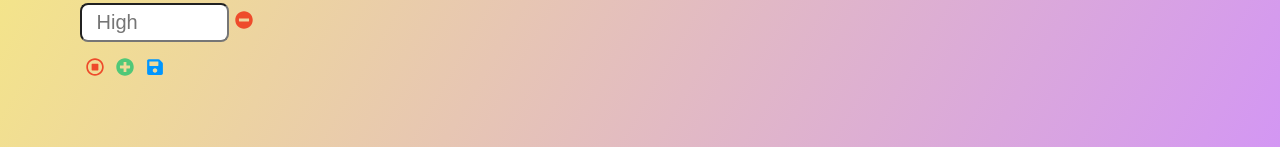
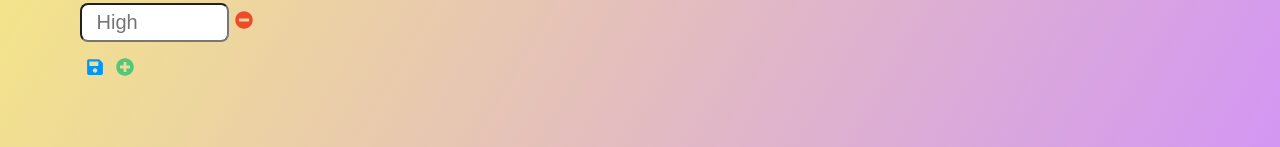
Before and after one commit to sttanminh/emotionmonitor-dashboard, a Next.js app: page /config in a window 1280 px wide. Both pictures are taken after a click on the button 210 px from the left and 242 px from the top of the page. Shown: the part 384-531 px from the top of the page. Built offline with nearby package versions, Linux system fonts and the light colour scheme.

Commit message:
functionality: level renaming

```diff
--- a/components/metricsSetting/metricsSetting.tsx
+++ b/components/metricsSetting/metricsSetting.tsx
@@ -24,16 +24,17 @@ interface MetricsSettingProps {
     onAddLevelButtonClick: () => void
     // onDeleteLevelButtonClick needs levelIndex so it can pass to deleteLevel in config.tsx
     onDeleteLevelButtonClick: (levelIndex: number) => void
+    onLevelLabelChange: (levelIndex: number, updatedLvLabel: string) => void
 }
 
-const MetricsSetting: React.FC<MetricsSettingProps> = ({ metric, index, onDeleteButtonClick, onAddLevelButtonClick, onDeleteLevelButtonClick}) => {
+const MetricsSetting: React.FC<MetricsSettingProps> = ({ metric, index, onDeleteButtonClick, onAddLevelButtonClick, onDeleteLevelButtonClick, onLevelLabelChange}) => {
     const [isEditing, setIsEditing] = useState(false);
 
     const editButtonClick = () => {
         setIsEditing(true);
     }
 
-    const cancelButtonClick = () => {
+    const saveButtonClick = () => {
         setIsEditing(false);
     }
 
@@ -52,6 +53,12 @@ const MetricsSetting: React.FC<MetricsSettingProps> = ({ metric, index, onDelete
     // deleteLevelButtonClick get the levelIndex, pass it to onDeleteLevelButtonClick(), which is then pass to deleteLevel in config.tsx
     const deleteLevelButtonClick = (levelIndex: number) => {
         onDeleteLevelButtonClick(levelIndex);
+    }
+
+    // handleLevelChange called onLevelLabelChange(), which called updateLvLabel in config.tsx
+    const handleLevelChange = (levelIndex: number, event: React.ChangeEvent<HTMLInputElement>) => {
+        const updatedLvLabel = event.target.value;
+        onLevelLabelChange(levelIndex, updatedLvLabel);
     }
 
     return (
@@ -77,7 +84,7 @@ const MetricsSetting: React.FC<MetricsSettingProps> = ({ metric, index, onDelete
                             {isEditing ? (
                                 // if the user is in editing mode display the level as textboxs and allow removing level
                                 <div>
-                                    <input className={styles.textBox} type="text" placeholder={level.levelLabel} />
+                                    <input className={styles.textBox} onChange={(event) => handleLevelChange(index, event)} type="text" placeholder={level.levelLabel} />
                                     <button onClick={() => deleteLevelButtonClick(index)} className={styles.button}>
                                         <FaMinusCircle size={18} style={{ color: "#EE4B2B", marginTop: "10px" }} />
                                     </button>
@@ -94,14 +101,11 @@ const MetricsSetting: React.FC<MetricsSettingProps> = ({ metric, index, onDelete
                 // add a Save, Add and Cancel button if the user is in editing mode
                 isEditing &&
                 <div>
-                    <button onClick={cancelButtonClick} className={styles.button}>
-                        <FaRegStopCircle size={18} style={{ color: "#EE4B2B", marginTop: "10px" }} />
+                    <button onClick={saveButtonClick} className={styles.button}>
+                        <FaSave size={18} style={{ color: "#0096FF", marginTop: "10px" }} />
                     </button>
                     <button onClick={addLevelButtonClick} className={styles.button} >
                         <FaPlusCircle size={18} style={{ color: "#50C878" }} />
-                    </button>
-                    <button className={styles.button} >
-                        <FaSave size={18} style={{ color: "#0096FF" }} />
                     </button>
                 </div>
             }
--- a/pages/config.tsx
+++ b/pages/config.tsx
@@ -147,6 +147,15 @@ const ConfigurationPage = () => {
         console.log(projectData.metrics)
     }
 
+    // function to rename the level
+    const updateLvLabel = (metricIndex: number, levelIndex: number, newLvLabel: string) => {
+        // create a new object that contains the modified data
+        const updatedData = { ...projectData };
+        updatedData.metrics[metricIndex].levels[levelIndex].levelLabel = newLvLabel;
+        // update the state with the new object to triggers re-render of component
+        setProjectData({ ...updatedData });
+    }
+
     return (
         <div className="body-config">
             <section className='background'>
@@ -169,8 +178,9 @@ const ConfigurationPage = () => {
                                 metric={metric}
                                 onDeleteButtonClick={() => deleteMetric(index)}
                                 onAddLevelButtonClick={() => addLevel(index)}
-                                // deleteLevel takes 2 arg, one of which need to be passed from the component hence: (levelIndex: number)
-                                onDeleteLevelButtonClick={(levelIndex: number) => deleteLevel(index, levelIndex)} />
+                                // levelIndex need to be passed from the component hence: (levelIndex: number)
+                                onDeleteLevelButtonClick={(levelIndex: number) => deleteLevel(index, levelIndex)}
+                                onLevelLabelChange={(levelIndex: number, updatedLvLabel: string) => updateLvLabel(index, levelIndex, updatedLvLabel)}/>
                         ))
                     }
                 </div>
```
